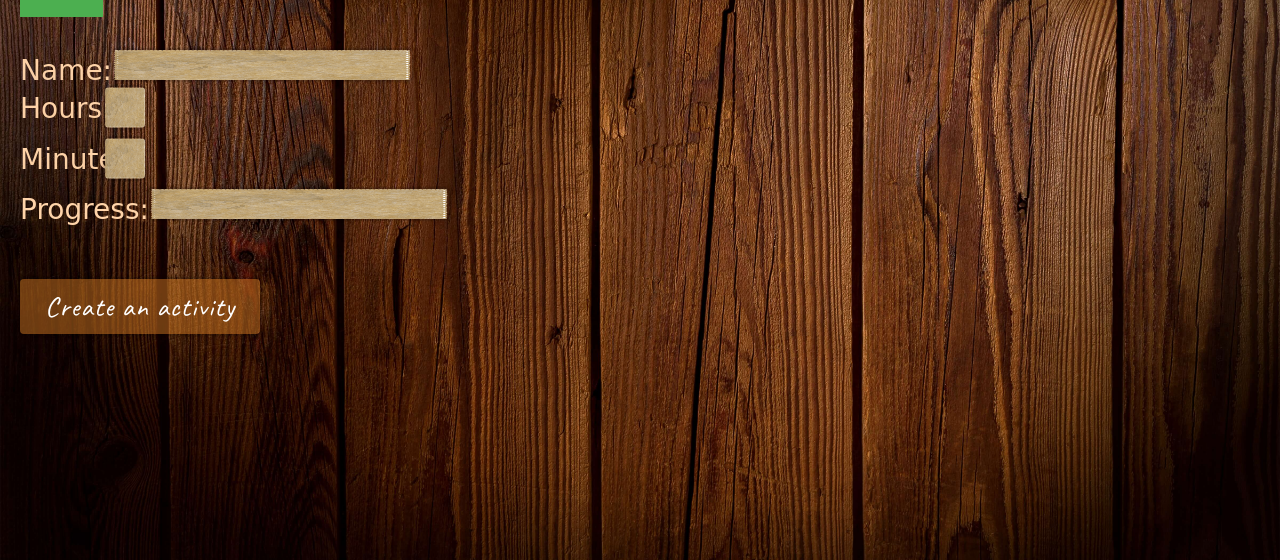
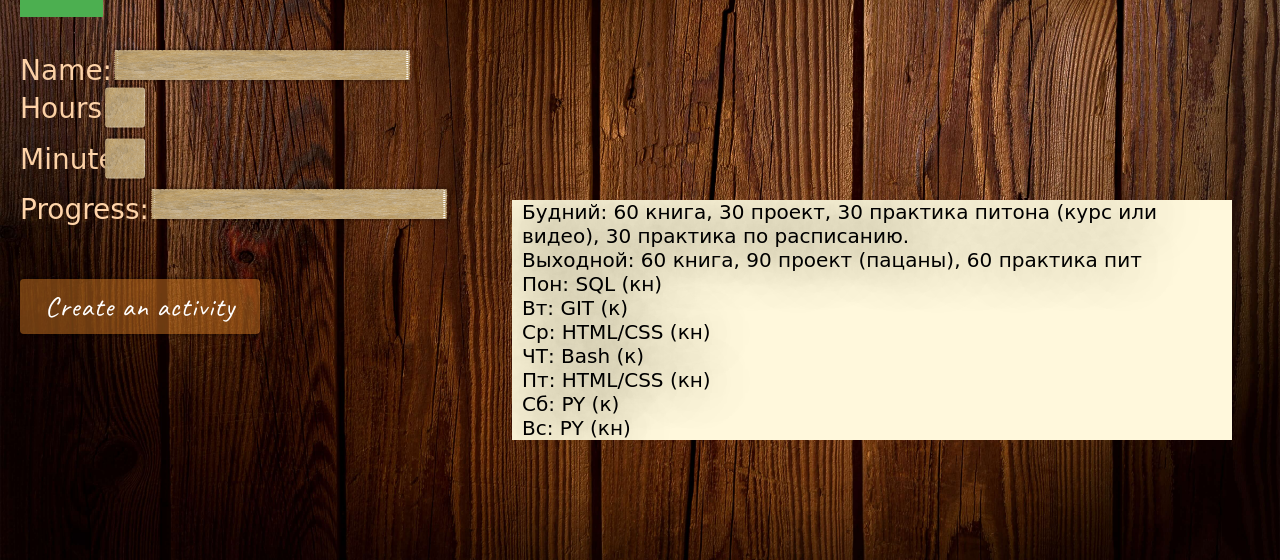
Before and after one commit to NikitaMasalkov/Microblog-on-Flask, a Flask app: template app/templates/prepared_activity.html in a window 1280 px wide. Shown: the part 240-800 px from the top of the page. Run offline with Flask 2, Linux system fonts and the light colour scheme; the template is opened without the code that fills it: values that come from a table or form of the project are taken from there, others are empty; some libraries are stand-ins or nearby versions.

Commit message:
Still need some visual improvement2

```diff
--- a/app/__init__.py
+++ b/app/__init__.py
@@ -7,7 +7,7 @@ from flask_bootstrap import Bootstrap
 from flask_sqlalchemy import SQLAlchemy
 
 app = Flask(__name__)
-app.config['SQLALCHEMY_DATABASE_URI'] = os.environ['DATABASE_URL']
+#app.config['SQLALCHEMY_DATABASE_URI'] = os.environ['DATABASE_URL']
 db = SQLAlchemy(app)
 app.config.from_object(Config)
 app.debug = True
--- a/app/templates/prepared_activity.html
+++ b/app/templates/prepared_activity.html
@@ -30,6 +30,17 @@
             <div class="new-activity__name">{{ form.progress.label }}{{ form.progress }}</div>
             </div>
 <br>
+    <div class="schedule_remainder">
+Будний: 60 книга, 30 проект, 30 практика питона (курс или видео), 30 практика по расписанию. <br>
+Выходной: 60 книга, 90 проект (пацаны), 60 практика пит <br>
+Пон: SQL (кн) <br>
+Вт: GIT (к) <br>
+Ср: HTML/CSS (кн) <br>
+ЧТ: Bash (к) <br>
+Пт: HTML/CSS (кн) <br>
+Сб: PY (к) <br>
+Вс: PY (кн) <br>
+</div>
             <div class="input submit">
                 <input type="submit" class="btn" value="Create an activity" />
             </div>
```
Also changed, not shown: app/app.db.
